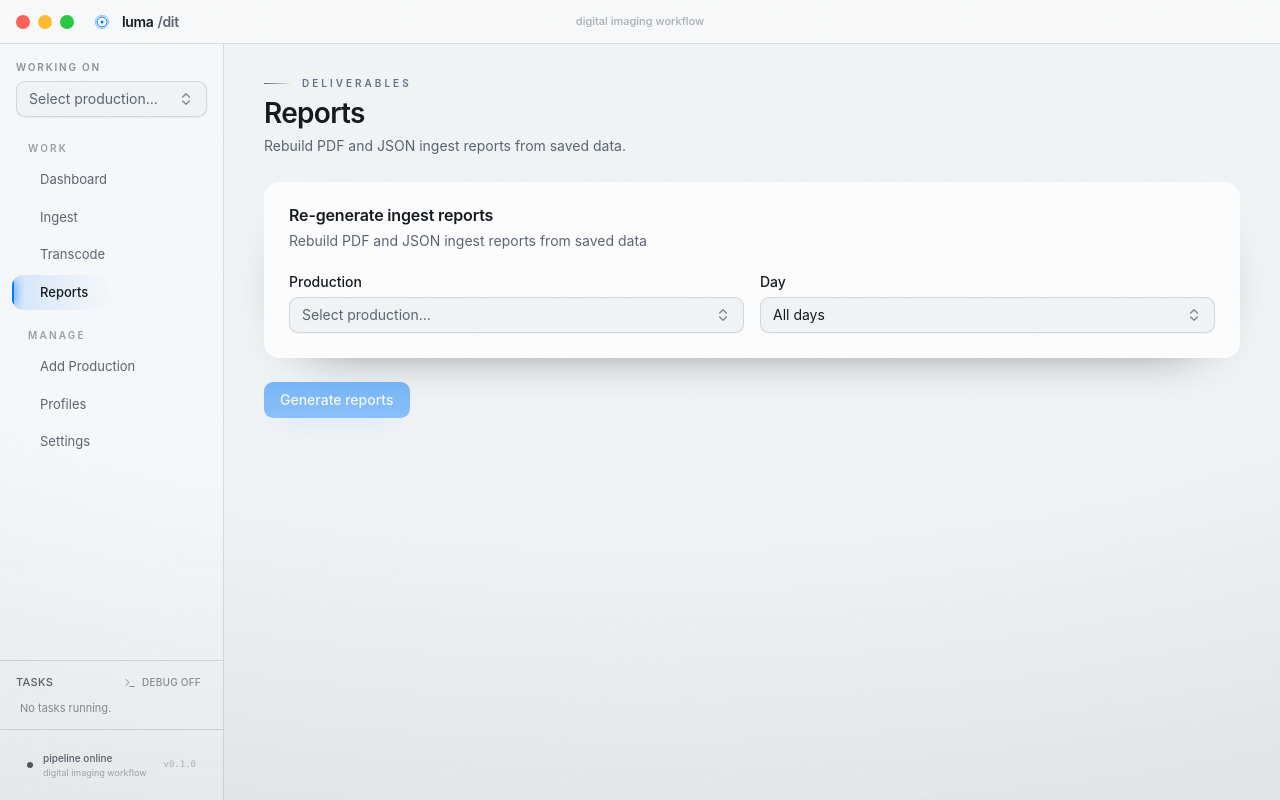
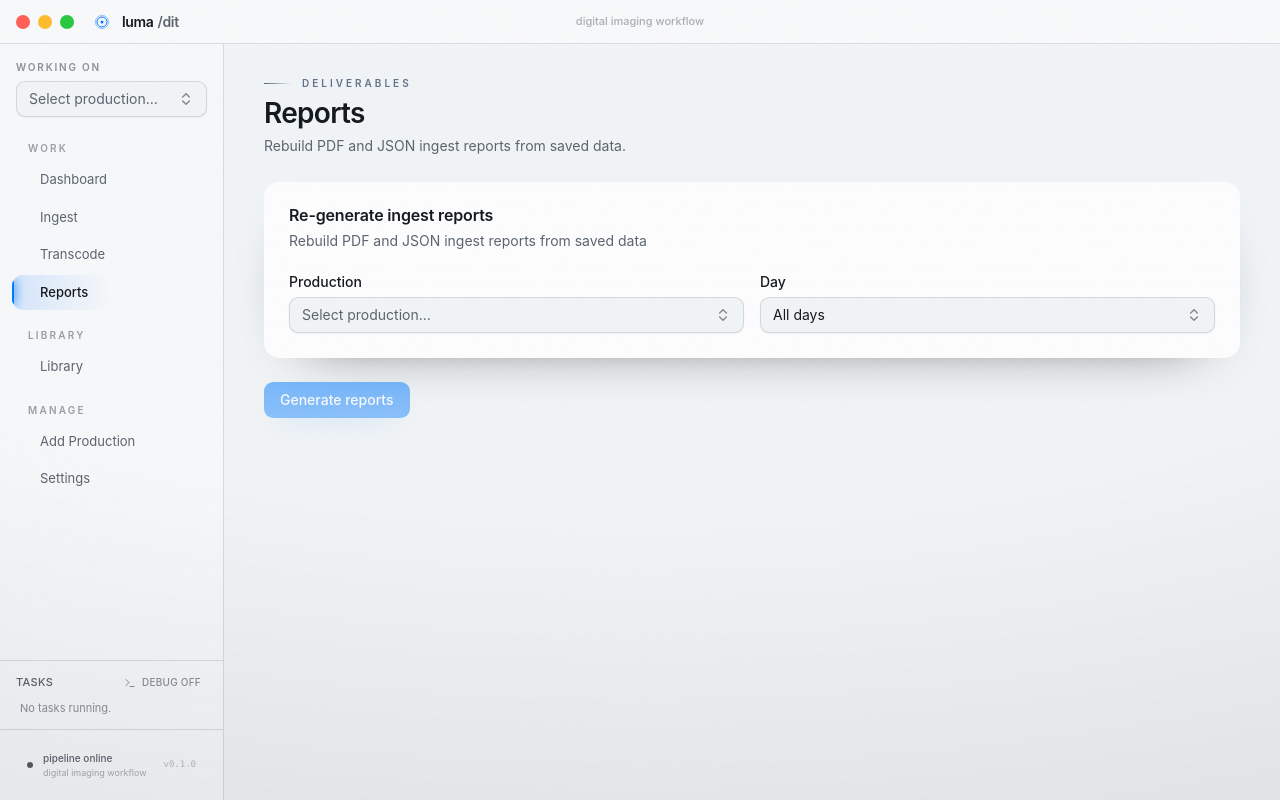
Before and after one commit to mikkelrask/luma-app, a React (Vite) app: page /#/reports in a window 1280 px wide. Built offline with nearby package versions, Linux system fonts and the light colour scheme.

Commit message:
feat(nav): single nav source in nav.ts, consumed by sidebar and palette (#28)

```diff
--- a/src/components/CommandPalette.tsx
+++ b/src/components/CommandPalette.tsx
@@ -1,18 +1,9 @@
 import { useEffect, useState, type ComponentType } from "react";
 import { useNavigate } from "react-router-dom";
-import {
-  Archive,
-  Clock,
-  Film,
-  Flame,
-  HardDrive,
-  LayoutDashboard,
-  RefreshCcw,
-  Settings,
-  SlidersHorizontal,
-} from "lucide-react";
+import { Archive, Film } from "lucide-react";
 import { useProductions } from "@/lib/useProductions";
 import { useSession } from "@/lib/session";
+import { navSections, libraryTabs } from "@/lib/nav";
 import {
   CommandDialog,
   CommandEmpty,
@@ -91,58 +82,25 @@ export function CommandPalette() {
       action: () => pick(p.name),
     }));
 
+  const toPaletteItem = (i: (typeof navSections)[number]["items"][number]): PaletteItem => ({
+    value: i.to,
+    label: i.label,
+    keywords: i.keywords ? [i.keywords] : [],
+    icon: i.icon,
+    action: () => go(i.to),
+  });
+
+  const navGroups: PaletteGroup[] = navSections.map((section) => ({
+    heading: section.label,
+    items: [
+      ...section.items.map(toPaletteItem),
+      ...(section.id === "library" ? libraryTabs.map(toPaletteItem) : []),
+    ],
+  }));
+
   const groups: PaletteGroup[] = [
-    {
-      heading: "Pages",
-      items: [
-        {
-          value: "dashboard overview home",
-          label: "Dashboard",
-          icon: LayoutDashboard,
-          action: () => go("/"),
-        },
-        {
-          value: "ingest card volumes media",
-          label: "Ingest",
-          icon: HardDrive,
-          action: () => go("/ingest"),
-        },
-        {
-          value: "transcode dailies proxies",
-          label: "Transcode",
-          icon: RefreshCcw,
-          action: () => go("/transcode"),
-        },
-        {
-          value: "reports pdf ingest",
-          label: "Reports",
-          icon: Clock,
-          action: () => go("/reports"),
-        },
-        {
-          value: "create production add new show",
-          label: "Add Production",
-          icon: Flame,
-          action: () => go("/create"),
-        },
-        {
-          value: "profiles presets codecs",
-          label: "Profiles",
-          icon: SlidersHorizontal,
-          action: () => go("/profiles"),
-        },
-        {
-          value: "settings config appearance paths",
-          label: "Settings",
-          icon: Settings,
-          action: () => go("/config"),
-        },
-      ],
-    },
-    {
-      heading: "Work on",
-      items: productionItems,
-    },
+    ...navGroups,
+    { heading: "Work on", items: productionItems },
   ];
 
   return (
--- a/src/components/Layout.tsx
+++ b/src/components/Layout.tsx
@@ -4,39 +4,12 @@ import { TaskPanel } from "@/components/TaskPanel";
 import { TitleBar } from "@/components/TitleBar";
 import { CommandPalette } from "@/components/CommandPalette";
 import { useJobs } from "@/lib/jobs";
-import type { JobKind } from "@/lib/jobs";
 import { useProductions } from "@/lib/useProductions";
 import { useSession } from "@/lib/session";
 import { Combobox } from "@/components/ui/combobox";
+import { navSections } from "@/lib/nav";
 
 const SHOW_ARCHIVED_KEY = "luma.sidebar.showArchived";
-
-interface NavLinkDef {
-  to: string;
-  label: string;
-  end?: boolean;
-  kind?: JobKind | "any";
-}
-
-const navSections: Array<{ label?: string; links: NavLinkDef[] }> = [
-  {
-    label: "Work",
-    links: [
-      { to: "/", label: "Dashboard", end: true, kind: "any" },
-      { to: "/ingest", label: "Ingest", kind: "ingest" },
-      { to: "/transcode", label: "Transcode", kind: "transcode" },
-      { to: "/reports", label: "Reports", kind: "reports" }
-    ],
-  },
-  {
-    label: "Manage",
-    links: [
-      { to: "/create", label: "Add Production", kind: "create" },
-      { to: "/profiles", label: "Profiles", kind: "profiles" },
-      { to: "/config", label: "Settings", kind: "config" },
-    ],
-  },
-];
 
 export function Layout() {
   const { hasActive } = useJobs();
@@ -108,18 +81,18 @@ export function Layout() {
 
           <nav className="flex flex-col gap-0.5 overflow-y-auto px-3 pb-3">
             {navSections.map((section) => (
-              <div key={section.label ?? "top"} className="flex flex-col gap-0.5">
-                {section.label && (
+              <div key={section.id} className="flex flex-col gap-0.5">
                 <div className="flex items-center gap-2 px-4 pb-1 pt-4">
                   <p className="text-[10px] font-semibold uppercase tracking-[0.22em] text-muted-foreground/60">
                     {section.label}
                   </p>
                   <span className="h-px flex-1 bg-gradient-to-r from-white/10 to-transparent" />
                 </div>
-                )}
-                {section.links.map((l) => {
+                {section.items.map((l) => {
                   const running =
-                    l.kind === "any" ? hasActive() : l.kind ? hasActive(l.kind) : false;
+                    l.kinds === "any"
+                      ? hasActive()
+                      : (l.kinds ?? []).some((k) => hasActive(k));
                   return (
                     <NavLink
                       key={l.to}
--- /dev/null
+++ b/src/lib/nav.ts
@@ -0,0 +1,75 @@
+import type { ComponentType } from "react";
+import {
+  Clock,
+  CropIcon,
+  Flame,
+  HardDrive,
+  Layers,
+  LayoutDashboard,
+  Library,
+  RefreshCcw,
+  Settings,
+  SlidersHorizontal,
+} from "lucide-react";
+import type { JobKind } from "@/lib/jobs";
+
+export interface NavItem {
+  to: string;
+  label: string;
+  icon: ComponentType<{ className?: string }>;
+  keywords?: string;
+  /** Job kinds whose running jobs light this nav item's dot. `"any"` lights for every job. */
+  kinds?: JobKind[] | "any";
+  end?: boolean;
+}
+
+export interface NavSection {
+  id: string;
+  label: string;
+  items: NavItem[];
+}
+
+/**
+ * Single source of truth for the sidebar sections and command palette.
+ * Routes in src/App.tsx stay manual (they need element refs) but mirror `to`s.
+ */
+export const navSections: NavSection[] = [
+  {
+    id: "work",
+    label: "Work",
+    items: [
+      { to: "/", label: "Dashboard", icon: LayoutDashboard, keywords: "overview home", kinds: "any", end: true },
+      { to: "/ingest", label: "Ingest", icon: HardDrive, keywords: "card volumes media", kinds: ["ingest"] },
+      { to: "/transcode", label: "Transcode", icon: RefreshCcw, keywords: "dailies proxies", kinds: ["transcode"] },
+      { to: "/reports", label: "Reports", icon: Clock, keywords: "pdf ingest", kinds: ["reports"] },
+    ],
+  },
+  {
+    id: "library",
+    label: "Library",
+    items: [
+      {
+        to: "/library",
+        label: "Library",
+        icon: Library,
+        keywords: "profiles transforms luts presets",
+        kinds: ["profiles", "transforms", "luts"],
+      },
+    ],
+  },
+  {
+    id: "manage",
+    label: "Manage",
+    items: [
+      { to: "/create", label: "Add Production", icon: Flame, keywords: "create add new show", kinds: ["create"] },
+      { to: "/config", label: "Settings", icon: Settings, keywords: "config appearance paths", kinds: ["config"] },
+    ],
+  },
+];
+
+/** Deep-linkable Library tabs, shared by the tab bar (Library page) and the command palette. */
+export const libraryTabs: NavItem[] = [
+  { to: "/library/profiles", label: "Profiles", icon: SlidersHorizontal, keywords: "presets codecs" },
+  { to: "/library/transforms", label: "Transforms", icon: CropIcon, keywords: "letterbox zoom aspect" },
+  { to: "/library/luts", label: "LUTs", icon: Layers, keywords: "color cube lut" },
+];
--- a/src/pages/Library.tsx
+++ b/src/pages/Library.tsx
@@ -3,6 +3,7 @@ import { NavLink, Outlet } from "react-router-dom";
 import { PageHeader } from "@/components/PageHeader";
 import { RefreshButton } from "@/components/RefreshButton";
 import { runLuma } from "@/lib/luma";
+import { libraryTabs } from "@/lib/nav";
 
 export interface Profile {
   name: string;
@@ -52,12 +53,6 @@ export function useLibrary(): LibraryValue {
   if (!ctx) throw new Error("useLibrary must be used within Library");
   return ctx;
 }
-
-const TABS = [
-  { to: "/library/profiles", label: "Profiles" },
-  { to: "/library/transforms", label: "Transforms" },
-  { to: "/library/luts", label: "LUTs" },
-];
 
 export function Library() {
   const [profiles, setProfiles] = useState<Profile[]>([]);
@@ -115,7 +110,7 @@ return (
         )}
 
         <div className="flex w-fit gap-1 rounded-lg border border-border bg-background/40 p-1">
-          {TABS.map((t) => (
+          {libraryTabs.map((t) => (
             <NavLink
               key={t.to}
               to={t.to}
```
Lines whose indentation alone changed are shown as unchanged.
